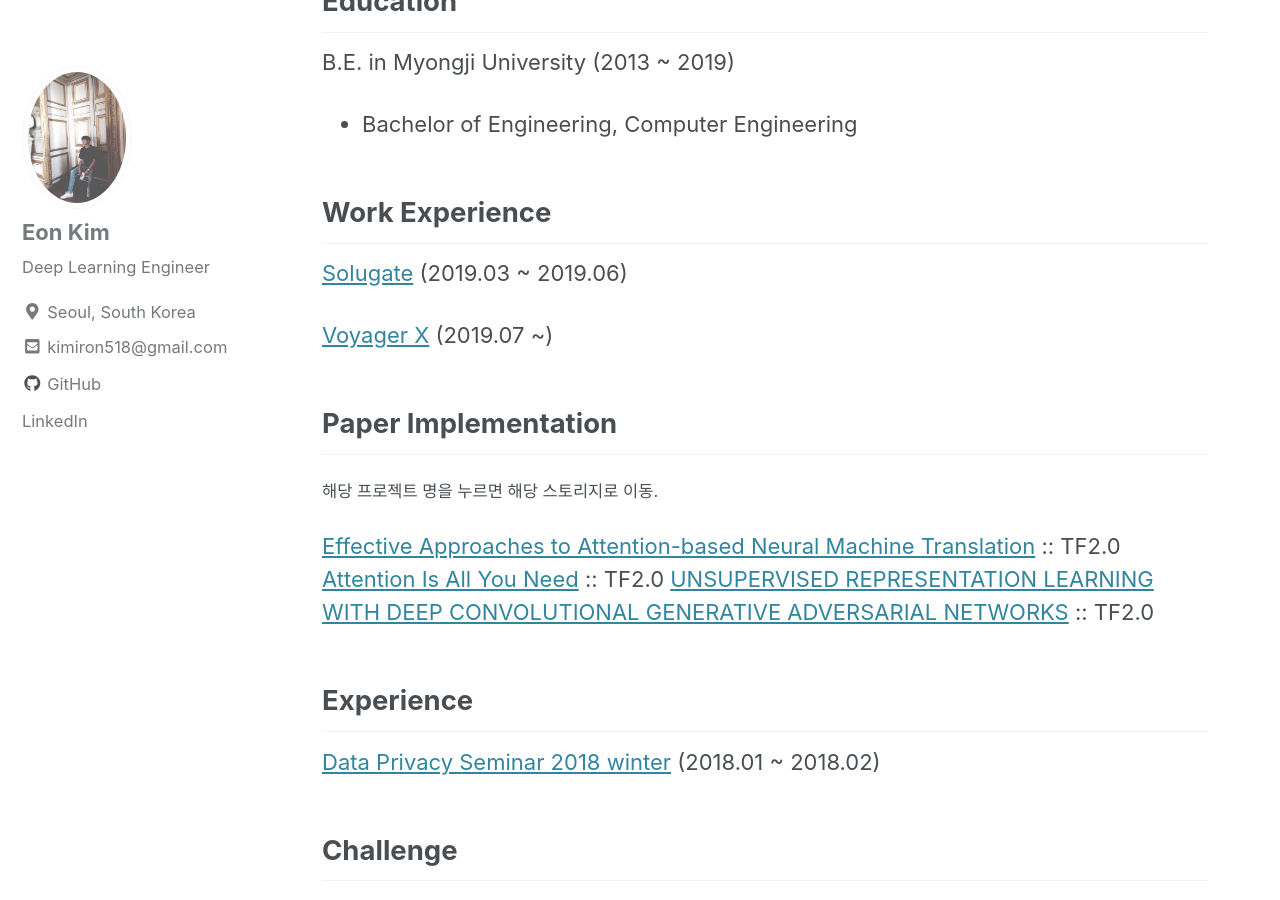
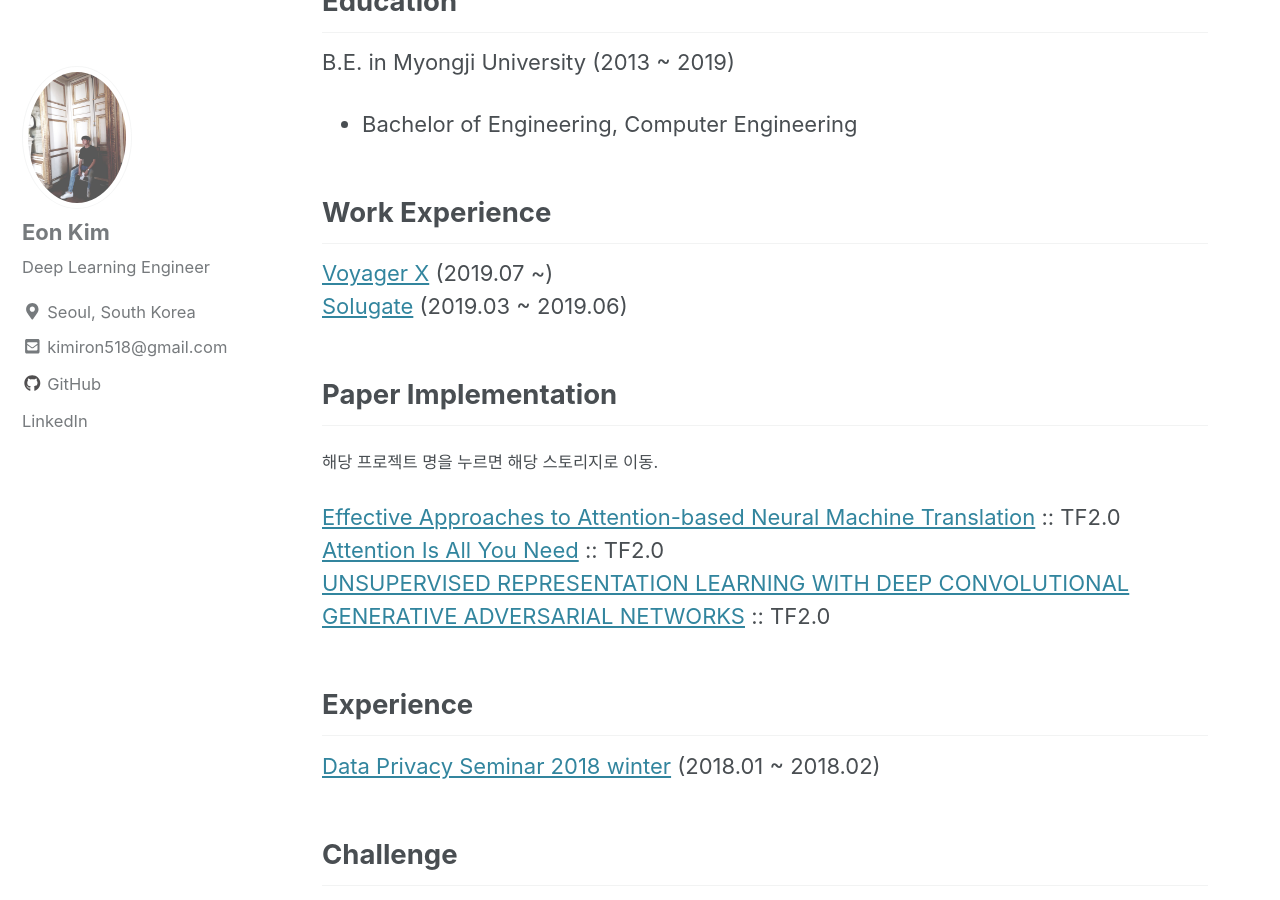
Before and after one commit to thisisiron/thisisiron.github.io, a Jekyll site: the page built from _pages/about.md, in a window 1280 px wide and 900 px high, scrolled down 504 px. Built offline with Jekyll 4.4.1, drawn with Linux system fonts in a browser that asks for light colours; cached includes are drawn as plain includes; nearby versions of some CDN libraries.

Commit message:
modify about.md

```diff
--- a/_pages/about.md
+++ b/_pages/about.md
@@ -13,18 +13,17 @@ B.E. in Myongji University (2013 ~ 2019)<br>
 
 
 ## Work Experience
+[Voyager X](https://www.voyagerx.com) (2019.07 ~)<br>
 [Solugate](http://www.solugate.com) (2019.03 ~ 2019.06)
-
-[Voyager X](https://www.voyagerx.com) (2019.07 ~)
 
 
 ## Paper Implementation
 <sub>해당 프로젝트 명을 누르면 해당 스토리지로 이동.</sub>
 <br>
 
-[Effective Approaches to Attention-based Neural Machine Translation](https://github.com/thisisiron/nmt-attention-tf) :: TF2.0
-[Attention Is All You Need](https://github.com/thisisiron/transformer-tf) :: TF2.0
-[UNSUPERVISED REPRESENTATION LEARNING WITH DEEP CONVOLUTIONAL GENERATIVE ADVERSARIAL NETWORKS](https://github.com/thisisiron/dcgan-tf) :: TF2.0
+[Effective Approaches to Attention-based Neural Machine Translation](https://github.com/thisisiron/nmt-attention-tf) :: TF2.0<br>
+[Attention Is All You Need](https://github.com/thisisiron/transformer-tf) :: TF2.0<br>
+[UNSUPERVISED REPRESENTATION LEARNING WITH DEEP CONVOLUTIONAL GENERATIVE ADVERSARIAL NETWORKS](https://github.com/thisisiron/dcgan-tf) :: TF2.0<br>
 
 
 ## Experience
@@ -34,27 +33,30 @@ B.E. in Myongji University (2013 ~ 2019)<br>
 ## Challenge
 Naver NLP Challenge (2018.12)
 - 13th / 40 teams
+<br><br>
 
 우정사업본부 빅데이터 2018 해커톤 (2018.12)
 - 4th / 22 teams
+<br><br>
 
 AI Rush
 - Elimination round: 29 / 100 teams
 - Final round: 22 / 30 teams
+<br><br>
 
 
 ## Certificate
 빅데이터 실무 기초 교육 수료 (2017.01)
-<img src="/assets/images/BigdataCertificate.PNG" width="400">
+<img src="/assets/images/BigdataCertificate.PNG" width="600">
 
 Coursera, Machine Learning Course (Andrew Ng)
-<img src="/assets/images/MLCertificate.PNG" width="400">
+<img src="/assets/images/MLCertificate.PNG" width="600">
 
 Coursera, Deep Learning Course (Andrew Ng)
-<img src="/assets/images/NNandDL.PNG" width="400">
-<img src="/assets/images/Improving_DNN.PNG" width="400">
-<img src="/assets/images/Structuring_ML_Projects.PNG" width="400">
-<img src="/assets/images/coursera_CNN.PNG" width="400">
+<img src="/assets/images/NNandDL.PNG" width="600">
+<img src="/assets/images/Improving_DNN.PNG" width="600">
+<img src="/assets/images/Structuring_ML_Projects.PNG" width="600">
+<img src="/assets/images/coursera_CNN.PNG" width="600">
 
 Samsung SDS Algorithm 심화 교육 수료 (2019.01)
 
```
